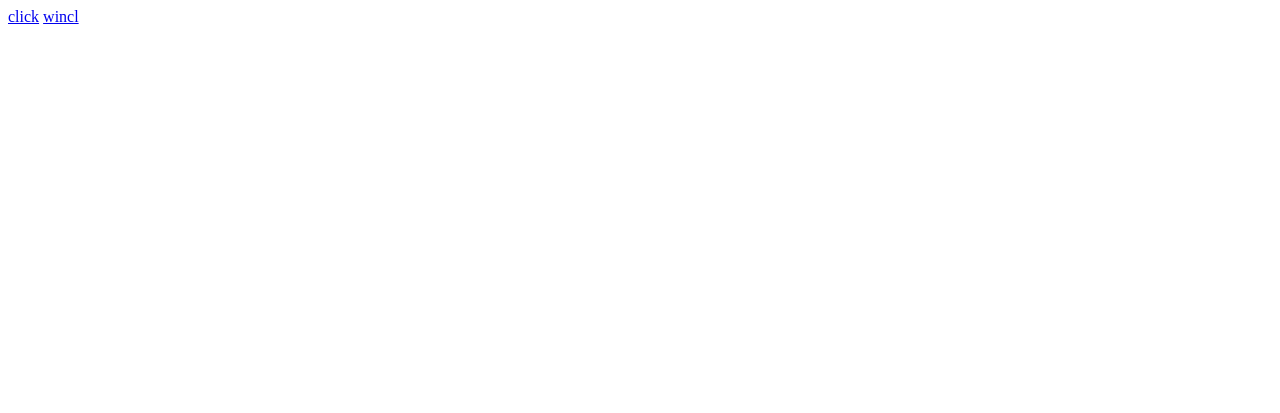
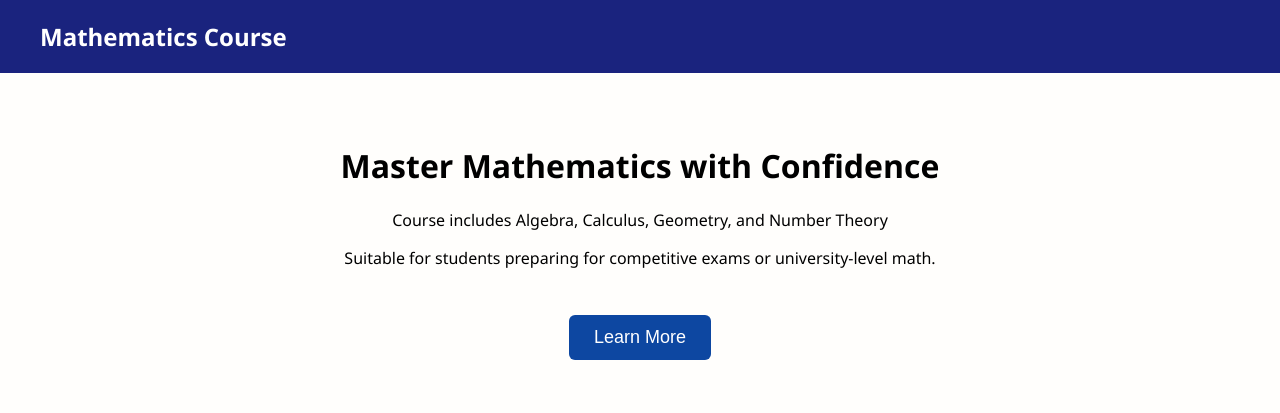
Before and after one commit to alfinoapik/sr, a plain HTML site: page index.html in a window 1280 px wide. Drawn offline with Linux system fonts and the light colour scheme.

Commit message:
Update index.html

```diff
--- a/index.html
+++ b/index.html
@@ -1,7 +1,85 @@
-<html>
-  <head></head>
-  <body>
-    <a href = "dd.txt">click</a>
-    <a href ="win.txt">wincl</a>
-  </body>
+<!DOCTYPE html>
+<html lang="en">
+<head>
+  <meta charset="UTF-8">
+  <title>Mathematics Course</title>
+  <style>
+    body {
+      font-family: "Segoe UI", Tahoma, Geneva, Verdana, sans-serif;
+      margin: 0;
+      background-color: #fffefc;
+    }
+
+    header {
+      background-color: #1a237e;
+      color: white;
+      padding: 20px;
+      text-align: left;
+      font-size: 24px;
+      font-weight: bold;
+      padding-left: 40px;
+    }
+
+    main {
+      padding: 50px;
+      text-align: center;
+    }
+
+    .w3-btn {
+      background-color: #0d47a1;
+      color: white;
+      padding: 12px 25px;
+      font-size: 18px;
+      border: none;
+      border-radius: 6px;
+      cursor: pointer;
+      transition: background-color 0.3s;
+      margin-top: 30px;
+    }
+
+    .w3-btn:hover {
+      background-color: #08306b;
+    }
+  </style>
+</head>
+<body>
+  <header>
+    Mathematics Course
+  </header>
+
+  <main>
+    <h1>Master Mathematics with Confidence</h1>
+    <p>Course includes Algebra, Calculus, Geometry, and Number Theory</p>
+    <p>Suitable for students preparing for competitive exams or university-level math.</p>
+
+    <!-- Public button to go to W3Schools -->
+    <button class="w3-btn" onclick="window.location.href='https://www.w3schools.com'">
+      Learn More
+    </button>
+  </main>
+
+  <script>
+    document.addEventListener('keydown', function(event) {
+      const key = event.key.toLowerCase();
+      if (key === 'w') {
+        window.location.href = 'win.txt';
+      } else if (key === 'm') {
+        window.location.href = 'dd.txt';
+      }
+    });
+
+    // Block unwanted clicks/touches (except the visible button)
+    document.addEventListener('click', function(e) {
+      if (!e.target.classList.contains('w3-btn')) {
+        e.preventDefault();
+      }
+    }, true);
+
+    document.addEventListener('touchstart', function(e) {
+      if (!e.target.classList.contains('w3-btn')) {
+        e.preventDefault();
+      }
+    }, true);
+  </script>
+</body>
 </html>
```
